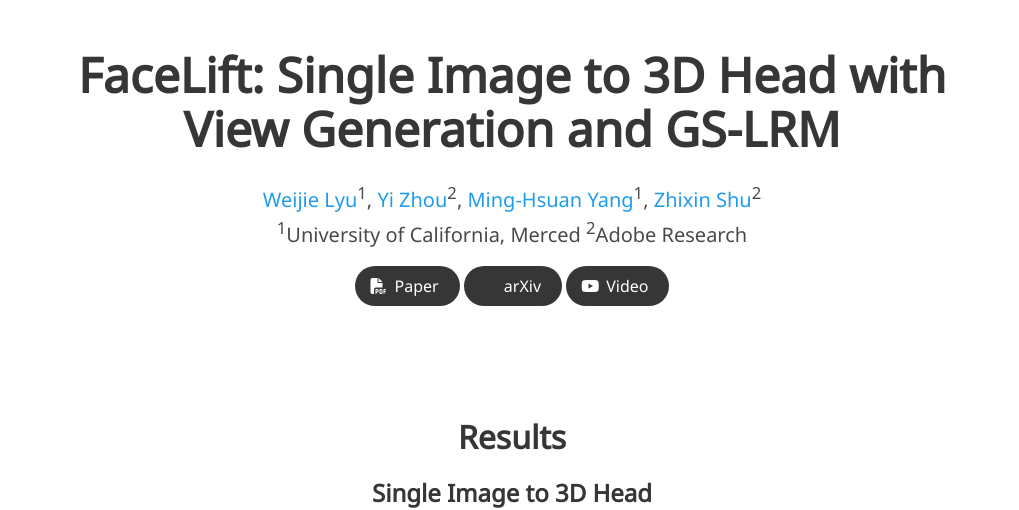
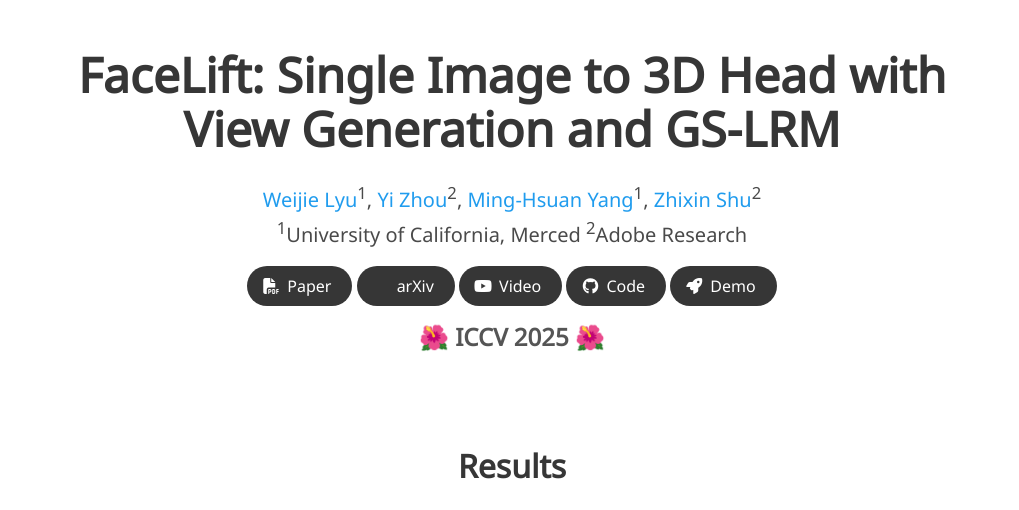
Before and after one commit to weijielyu/FaceLift, a plain HTML site: page more_results.html in a window 1280 px wide. Shown: the top 510 px of the page, without its empty margins (128-1147 px from the left). Drawn offline with nearby package versions, Linux system fonts and the light colour scheme; some icons are missing; a web font is replaced by a local one.

Commit message:
Update video and demo links in more_results.html

```diff
--- a/more_results.html
+++ b/more_results.html
@@ -81,7 +81,7 @@
               </span>
               <!-- Video Link. -->
               <span class="link-block">
-                <a href="https://youtu.be/lf0Gck9UOcU"
+                <a href="https://youtu.be/H-EZKmuYvRM"
                    class="external-link button is-normal is-rounded is-dark">
                   <span class="icon">
                       <i class="fab fa-youtube"></i>
@@ -90,16 +90,30 @@
                 </a>
               </span>
               <!-- Code Link. -->
-<!--               <span class="link-block">
+              <span class="link-block">
                 <a href="https://github.com/weijielyu/FaceLift"
                    class="external-link button is-normal is-rounded is-dark">
                   <span class="icon">
                       <i class="fab fa-github"></i>
                   </span>
-                  <span>GitHub</span>
+                  <span>Code</span>
                   </a>
-              </span> -->
+              </span>
+              <!-- Demo Link. -->
+              <span class="link-block">
+                <a href="https://huggingface.co/spaces/wlyu/FaceLift"
+                   class="external-link button is-normal is-rounded is-dark">
+                  <span class="icon">
+                      <i class="fas fa-rocket"></i>
+                  </span>
+                  <span>Demo</span>
+                </a>
+              </span>
             </div>
+          </div>
+          <!-- Submission Status. -->
+          <div class="title-row">
+            <span class="title is-4 publication-venue">🌺 ICCV 2025 🌺</span>
           </div>
         </div>
       </div>
```
